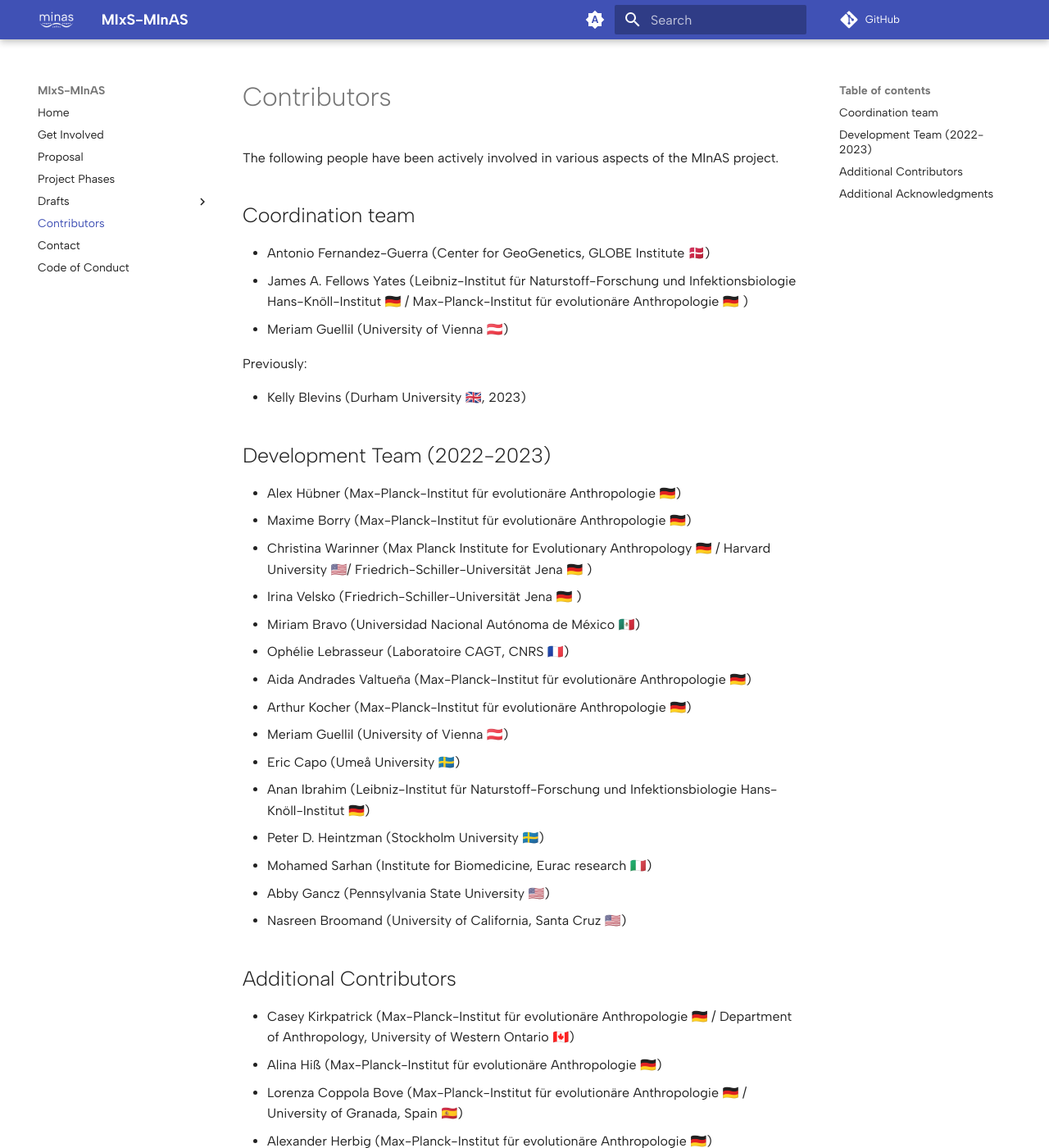
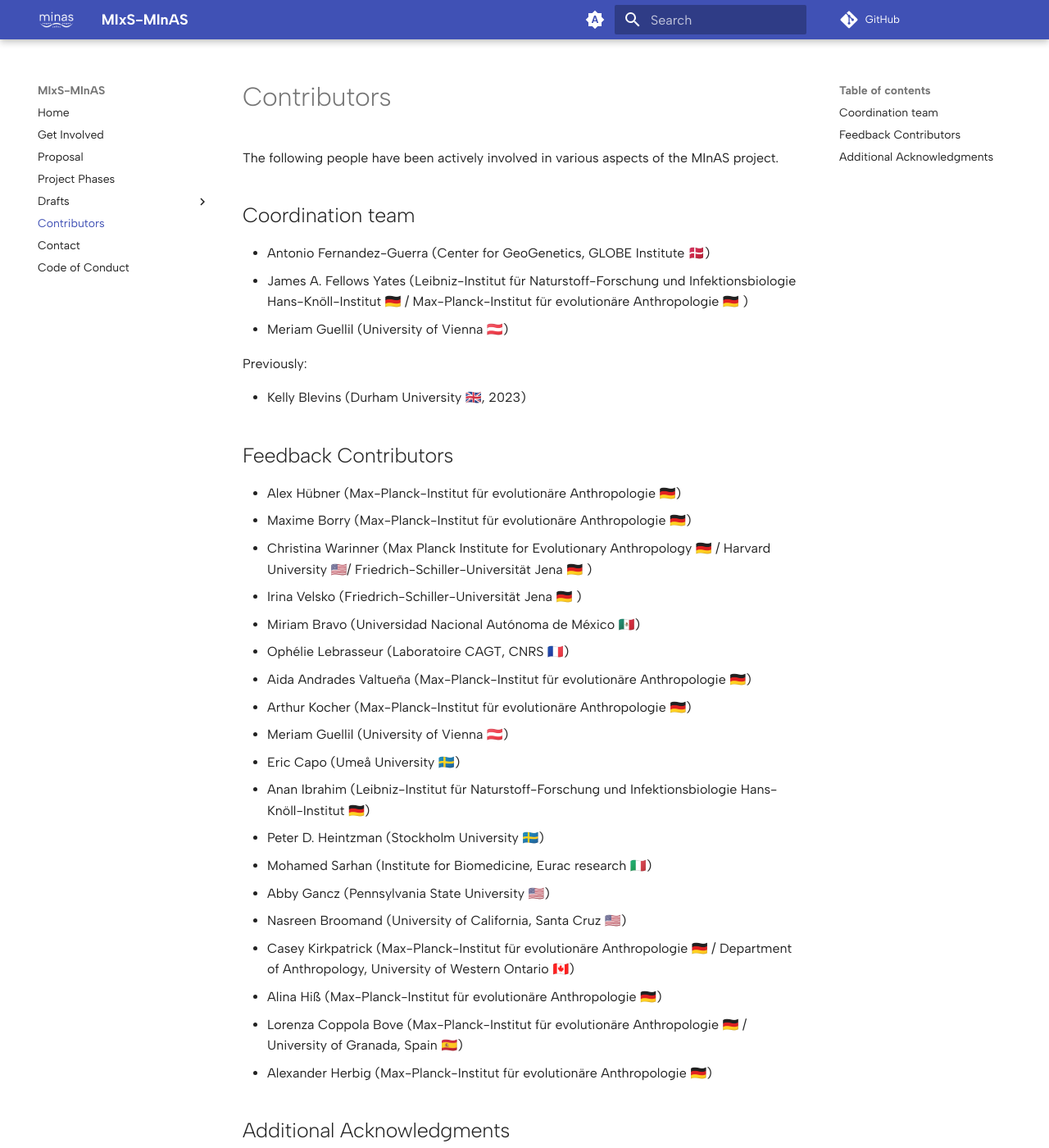
Before and after one commit to MIxS-MInAS/MIxS-MInAS.github.io, an MkDocs documentation site: the page built from docs/contributors.md, in a window 1280 px wide and 1400 px high. Shown: the whole window at 82% size. Built offline with MkDocs 1.6.1 and Material for MkDocs 9.7.7, drawn with Linux system fonts in a browser that asks for light colours; comment, search, counter and statistics services are not loaded.

Commit message:
Reconfigure contributors page

```diff
--- a/docs/contributors.md
+++ b/docs/contributors.md
@@ -12,7 +12,7 @@ Previously:
 
 - Kelly Blevins (Durham University 🇬🇧, 2023)
 
-## Development Team (2022-2023)
+## Feedback Contributors
 
 - Alex Hübner (Max-Planck-Institut für evolutionäre Anthropologie 🇩🇪)
 - Maxime Borry (Max-Planck-Institut für evolutionäre Anthropologie 🇩🇪)
@@ -29,9 +29,6 @@ Previously:
 - Mohamed Sarhan (Institute for Biomedicine, Eurac research 🇮🇹)
 - Abby Gancz (Pennsylvania State University 🇺🇲)
 - Nasreen Broomand (University of California, Santa Cruz 🇺🇲)
-
-## Additional Contributors
-
 - Casey Kirkpatrick (Max-Planck-Institut für evolutionäre Anthropologie 🇩🇪 / Department of Anthropology, University of Western Ontario 🇨🇦)
 - Alina Hiß (Max-Planck-Institut für evolutionäre Anthropologie 🇩🇪)
 - Lorenza Coppola Bove (Max-Planck-Institut für evolutionäre Anthropologie 🇩🇪 / University of Granada, Spain 🇪🇸)
```
Also changed, not shown: docs/drafts/ancient-extension.md (+1 -1 lines).
